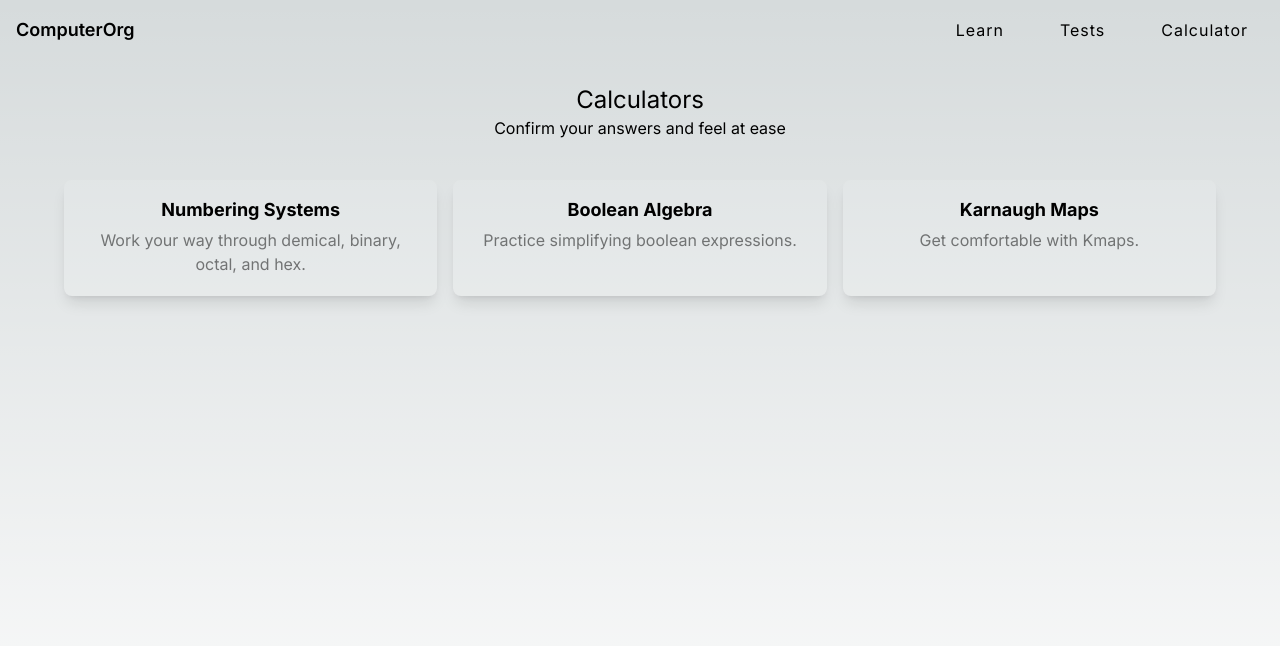
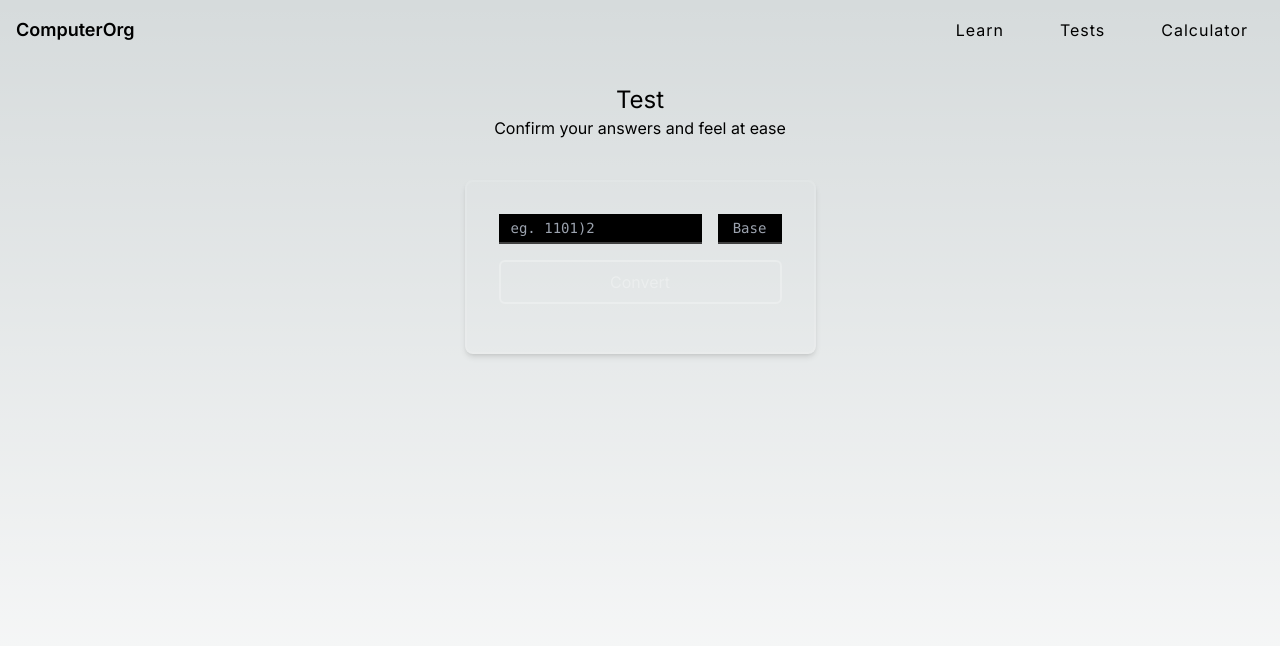
Before and after one commit to zain-zubair/computerorg, a Next.js app: page /calculator in a window 1280 px wide. Shown: the top 646 px of the page. Built offline with nearby package versions, Linux system fonts and the light colour scheme.

Commit message:
Design calculator structure & styles

```diff
--- /dev/null
+++ b/app/(app)/calculator/[...calculator]/page.tsx
@@ -0,0 +1,18 @@
+import NumSysConvert from '@/components/calculators/NumSysConvert';
+
+export default function Calculator({
+  params,
+}: {
+  params: { calculator: string };
+}) {
+  return (
+    <main className="flex min-h-screen flex-col p-6">
+      <header className="items-center flex flex-col justify-center">
+        <h1 className="text-2xl ">Test</h1>
+        <h2>Confirm your answers and feel at ease</h2>
+      </header>
+
+      <NumSysConvert />
+    </main>
+  );
+}
--- a/app/(app)/calculator/page.tsx
+++ b/app/(app)/calculator/page.tsx
@@ -1,34 +1,6 @@
-'use client';
-
-import { useState } from 'react';
-import CalculatorCard from '@/components/CalculatorCard';
-import conversions from '@/public/conversions.png';
+import { calculators } from '@/content/calculatorCards';
 
 export default function CalculatorHome() {
-  const calculators = [
-    <CalculatorCard
-      key={1}
-      title="Numbering Systems"
-      image={conversions}
-      description="Work your way through demical, binary, octal, and hex."
-      link="/tests/numberingSystems"
-    />,
-    <CalculatorCard
-      key={2}
-      title="Boolean Algebra"
-      image={conversions}
-      description="Practice simplifying boolean expressions."
-      link="/tests/booleanAlgebra"
-    />,
-    <CalculatorCard
-      key={3}
-      title="Karnaugh Maps"
-      image={conversions}
-      description="Get comfortable with Kmaps."
-      link="/"
-    />,
-  ];
-
   return (
     <main className="flex min-h-screen flex-col p-6">
       <header className="items-center flex flex-col justify-center">
--- /dev/null
+++ b/components/calculators/NumSysConvert.tsx
@@ -0,0 +1,147 @@
+'use client';
+
+import React, { useState } from 'react';
+
+const NumSysConvert = () => {
+  const [outputBase, setOutputBase] = useState('');
+  const [input, setInput] = useState('');
+  const [convertedNumber, setConvertedNumber] = useState('');
+
+  const handleOutputBaseChange = (
+    event: React.ChangeEvent<HTMLInputElement>
+  ) => {
+    setOutputBase(event.target.value);
+  };
+
+  const handleInputChange = (event: React.ChangeEvent<HTMLInputElement>) => {
+    setInput(event.target.value);
+  };
+
+  const convertNumber = () => {
+    const number = input.slice(0, input.indexOf(')'));
+    const base = parseInt(input.slice(input.indexOf(')') + 1));
+
+    const numberInDecimal = parseInt(number, base);
+    const final =
+      outputBase === '10'
+        ? numberInDecimal.toString()
+        : numberInDecimal.toString(parseInt(outputBase));
+
+    setConvertedNumber(final);
+  };
+
+  return (
+    <div className="flex items-center justify-center p-10">
+      <div className="flex flex-col border-2 border-white/10 p-8 rounded-lg shadow-md">
+        <div className="flex gap-4 text-sm">
+          <input
+            className="grow px-3 py-1 font-mono bg-black outline-none border-b-2 border-white/25 hover:border-white/40 focus:border-white/80"
+            placeholder="eg. 1101)2"
+            value={input}
+            onChange={handleInputChange}
+          />
+          <input
+            className="w-[4rem] text-center px-3 py-1 font-mono bg-black outline-none border-b-2 border-white/25 hover:border-white/40 focus:border-white/80"
+            placeholder="Base"
+            value={outputBase}
+            onChange={handleOutputBaseChange}
+          />
+        </div>
+        <button
+          onClick={convertNumber}
+          className="text-white/30 py-2 px-4 mt-4 rounded-md border-2 border-white/25 hover:border-white/40 hover:text-white/40 active:border-white/80"
+        >
+          Convert
+        </button>
+
+        <div className="text-white mt-4">{convertedNumber}</div>
+      </div>
+    </div>
+  );
+};
+
+export default NumSysConvert;
+
+{
+  /* Converter with text input
+LOGIC:
+
+const [numberBase, setNumberBase] = useState('');
+  const [outputBase, setOutputBase] = useState('');
+  const [inputNumber, setInputNumber] = useState('');
+  const [convertedNumber, setConvertedNumber] = useState('');
+
+  const handleNumberBaseChange = (
+    event: React.ChangeEvent<HTMLInputElement>
+  ) => {
+    setNumberBase(event.target.value);
+  };
+
+  const handleOutputBaseChange = (
+    event: React.ChangeEvent<HTMLInputElement>
+  ) => {
+    setOutputBase(event.target.value);
+  };
+
+  const handleInputNumberChange = (
+    event: React.ChangeEvent<HTMLInputElement>
+  ) => {
+    setInputNumber(event.target.value);
+  };
+
+  const convertNumber = () => {
+    const numberBaseInt = parseInt(numberBase);
+    const outputBaseInt = parseInt(outputBase);
+    const inputNumberInt = parseInt(inputNumber, numberBaseInt);
+    const convertedNumberStr = inputNumberInt.toString(outputBaseInt);
+    setConvertedNumber(convertedNumberStr);
+  };
+
+JSX:
+    <div className="flex items-center justify-center p-10">
+      <div className="flex flex-col bg-gray-900 p-8 rounded-lg shadow-md">
+        <div className="grid grid-cols-5 gap-4">
+          <div className="flex flex-col text-center">
+            <input
+              type="text"
+              id="numberBase"
+              value={numberBase}
+              onChange={handleNumberBaseChange}
+              placeholder="Input"
+              className="text-center w-20 bg-gray-800 text-white border border-gray-700 rounded-md p-2 mt-1 focus:outline-none focus:border-blue-500"
+            />
+          </div>
+
+          <div className="col-start-5 flex flex-col text-center">
+            <input
+              type="text"
+              id="outputBase"
+              value={outputBase}
+              onChange={handleOutputBaseChange}
+              placeholder="Output"
+              className="text-center w-20 bg-gray-800 text-white border border-gray-700 rounded-md p-2 mt-1 focus:outline-none focus:border-blue-500"
+            />
+          </div>
+        </div>
+
+        <input
+          type="text"
+          id="inputNumber"
+          value={inputNumber}
+          onChange={handleInputNumberChange}
+          placeholder="Number"
+          className="bg-gray-800 text-center text-white border border-gray-700 rounded-md p-2 mt-1 focus:outline-none focus:border-blue-500"
+        />
+
+        <button
+          onClick={convertNumber}
+          className="bg-blue-500 text-white py-2 px-4 mt-4 rounded-md hover:bg-blue-600 focus:outline-none focus:shadow-outline-blue"
+        >
+          Convert
+        </button>
+
+        <div className="text-white mt-4">{convertedNumber}</div>
+      </div>
+    </div>
+    */
+}
--- /dev/null
+++ b/content/calculatorCards.tsx
@@ -0,0 +1,26 @@
+import CalculatorCard from '@/components/CalculatorCard';
+import conversions from '@/public/conversions.png';
+
+export const calculators = [
+  <CalculatorCard
+    key={1}
+    title="Numbering Systems Converter"
+    image={conversions}
+    description="Convert between any bases you can think of."
+    link="/calculator/numberingSystems"
+  />,
+  <CalculatorCard
+    key={2}
+    title="Boolean Algebra Simplifier"
+    image={conversions}
+    description="To be implemented soon."
+    link="/calculator/"
+  />,
+  <CalculatorCard
+    key={3}
+    title="Karnaugh Maps Solver"
+    image={conversions}
+    description="To be implemented soon."
+    link="/calculator/"
+  />,
+];
```
Also changed, not shown: app/(app)/tests/[...test]/page.tsx (+1 -1 lines).
